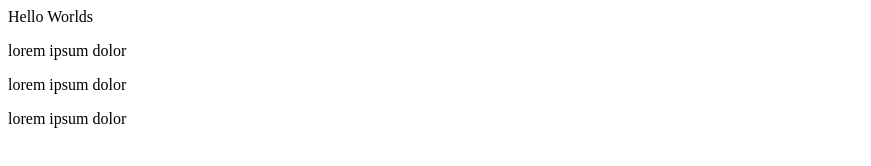
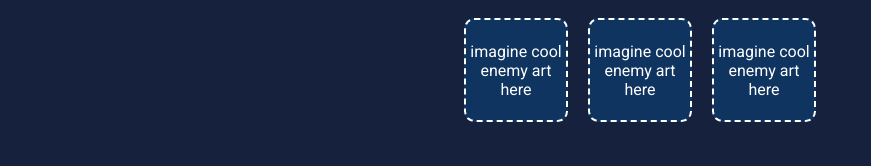
Before and after one commit to officiallyaninja/DeploymentTest, a plain HTML site: page index.html in a window 1280 px wide. Shown: the whole page, without its empty margins (0-871 px from the left). Drawn offline with Linux system fonts and the light colour scheme.

Commit message:
added enemy row front end
blah

```diff
--- a/index.html
+++ b/index.html
@@ -4,11 +4,13 @@
     <meta http-equiv="X-UA-Compatible" content="IE=edge" />
     <meta name="viewport" content="width=device-width, initial-scale=1.0" />
     <title>Document</title>
+    <link rel="stylesheet" href="styles.css" />
   </head>
   <body>
-    Hello Worlds
+    <div class="enemy-container">
+      <div class="enemy-box">imagine cool enemy art here</div>
+      <div class="enemy-box">imagine cool enemy art here</div>
+      <div class="enemy-box">imagine cool enemy art here</div>
+    </div>
   </body>
-  <p>lorem ipsum dolor</p>
-  <p>lorem ipsum dolor</p>
-  <p>lorem ipsum dolor</p>
 </html>
--- /dev/null
+++ b/styles.css
@@ -0,0 +1,29 @@
+@import url("https://fonts.googleapis.com/css2?family=Open+Sans&family=Roboto&display=swap");
+
+body {
+  background: #16213e;
+  color: white;
+  font-family: "Roboto", sans-serif;
+}
+
+.enemy-container {
+  display: flex;
+  flex-direction: row;
+  justify-content: center;
+}
+
+.enemy-box {
+  background: #0f3460;
+  height: 100px;
+  width: 100px;
+  margin: 10px;
+  border-radius: 10%;
+  border: 2px dashed;
+  text-align: center;
+
+  display: flex;
+  justify-content: center;
+  flex-direction: column;
+
+  user-select: none;
+}
```
